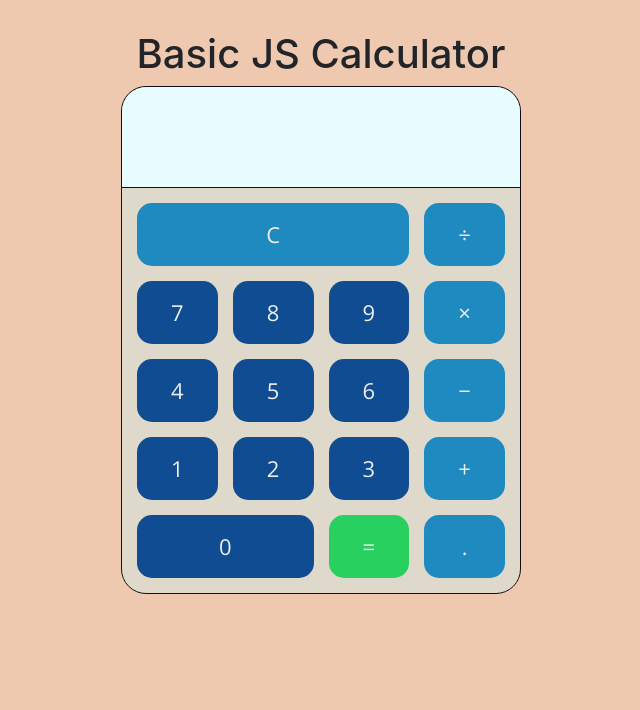
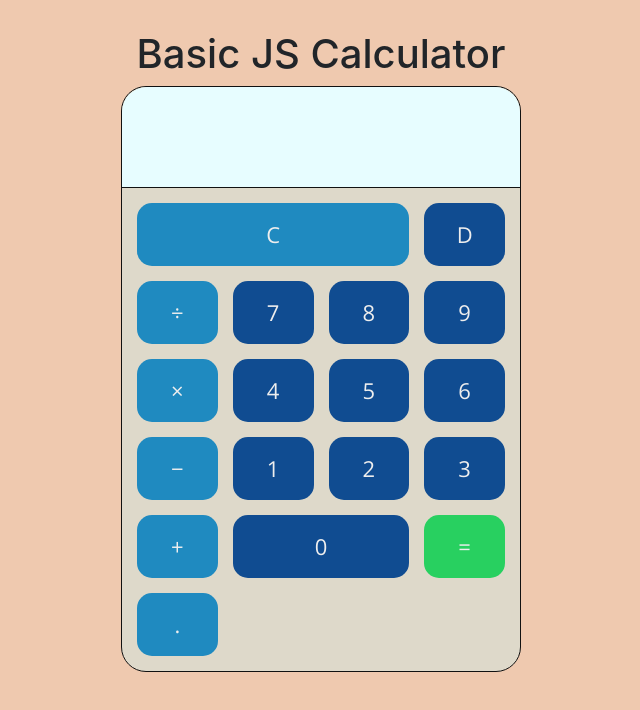
Before and after one commit to ahmedshamsddin/calculator, a plain HTML site: page index.html in a window 1280 px wide. Shown: the whole page, without its empty margins (319-959 px from the left). Drawn offline with nearby package versions, Linux system fonts and the light colour scheme.

Commit message:
Update index.html

```diff
--- a/index.html
+++ b/index.html
@@ -19,6 +19,7 @@
         <!-- the buttons -->
         <div class="calculator-buttons">
           <button class="calc-button is-clear" id="C">C</button>
+          <button class="calc-button" id="D">D</button>
           <button class="calc-button operator">&divide;</button>
 
           <button class="calc-button">7</button>
```
